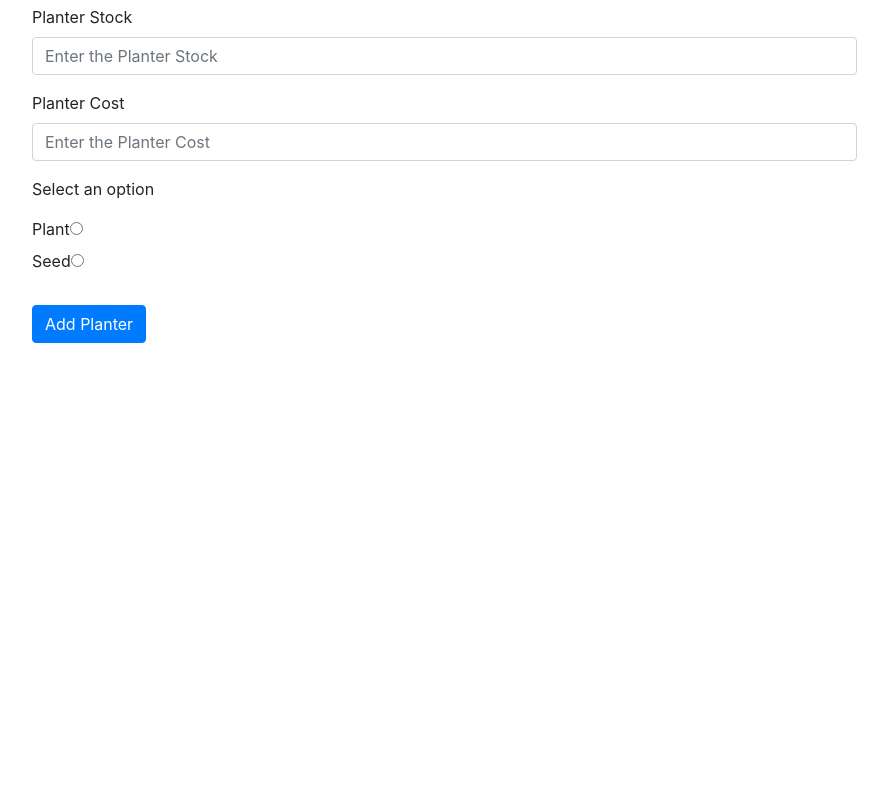
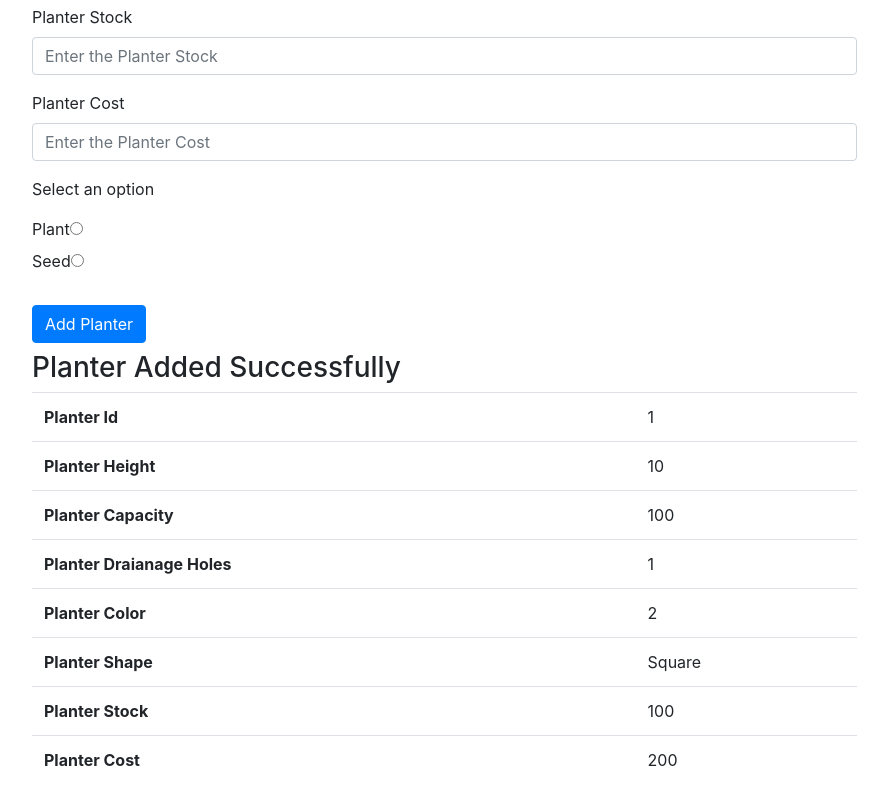
Before and after one commit to yashbhatia100/OnlinePlantNursery-UI, a React (Create React App) app in the folder onlineplantnursery/: page /addplanter in a window 1280 px wide. Shown: the part 519-1319 px from the top of the page, without its empty margins (53-941 px from the left). Before the commit the page ends 870 px from the top, so only its background shows below. Built offline with nearby package versions, Linux system fonts and the light colour scheme.

Commit message:
Validation Checking

```diff
--- a/onlineplantnursery/src/component/Planter/AddPlanter.js
+++ b/onlineplantnursery/src/component/Planter/AddPlanter.js
@@ -20,7 +20,8 @@ export default function AddPlanter() {
     { id: 2, name: "Carrot" },
   ];
 
-  const planter = {
+  const mockplanter = {
+    planterId:1,
     planterHeight: 10,
     planterCapacity: 100,
     planterColor: 2,
@@ -51,7 +52,6 @@ export default function AddPlanter() {
     planterShape: undefined,
     planterStock: undefined,
     planterCost: undefined,
-    plantId: undefined,
     seedId: undefined,
     product: undefined,
     errMsg: undefined,
@@ -65,8 +65,10 @@ export default function AddPlanter() {
       planterShape: undefined,
       planterStock: undefined,
       planterCost: undefined,
-    },
+    }
   };
+
+  const response = {planter:mockplanter,errMsg:undefined};
   const [state, setNewState] = useState(initialState);
 
   const submitHandler = (event) => {
@@ -102,54 +104,54 @@ export default function AddPlanter() {
     }
 
     const newValidations = { ...state.validations, [fieldName]: validationMsg };
-    let newState = {
+    const newState = {
       ...state,
       [fieldName]: fieldValue,
       planter: undefined,
       errMsg: undefined,
-      validation: newValidations,
+      validation: newValidations
     };
     setNewState(newState);
   };
 
   const validatePlanterHeight = (planterHeight) => {
-    console.log("inside validate Planter");
+    console.log("inside validate Planter Height");
     if (planterHeight < 0) {
-      return validationMessage.planterHeightSmallerThanZero;
+      return validationMessage.invalidPlanterHeight;
     }
     return undefined;
   };
 
   const validatePlanterCapacity = (planterCapacity) => {
     if (planterCapacity < 0) {
-      return validationMessage.planterCapacitySmallerThanZero;
+      return validationMessage.invalidPlanterCapacity;
     }
     return undefined;
   };
   const validatePlanterDraingeHoles = (planterDrainageHoles) => {
     if (planterDrainageHoles < 0) {
-      return validationMessage.platnterDrainaheHolesSmallerThanZero;
+      return validationMessage.invalidPlatnterDrainageHoles;
     }
     return undefined;
   };
 
   const validatePlanterShape = (planterShape) => {
     if (planterShape.length < 3) {
-      return validationMessage.planterShapelessThanthree;
+      return validationMessage.invalidPlanterShape;
     }
     return undefined;
   };
 
   const validatePlanterCost = (planterCost) => {
     if (planterCost < 0) {
-      return validationMessage.planterCostLessThanZero;
+      return validationMessage.invalidPlanterCost;
     }
     return undefined;
   };
 
   const validatePlanterStock = (planterStock) => {
     if (planterStock < 0) {
-      return validationMessage.PlanterStocklessthanZero;
+      return validationMessage.invalidPlanterStock;
     }
     return undefined;
   };
@@ -339,19 +341,19 @@ export default function AddPlanter() {
       </form>
       <h2>{state.formstatus}</h2>
 
-      {state.planter ? (
+      {response.planter ? (
         <div>
           <h3>Planter Added Successfully</h3>
-          <DisplayPlanter planter={state.planter} />
+          <DisplayPlanter planter={response.planter} />
         </div>
       ) : (
         ""
       )}
-      {state.errMsg ? (
+      {response.errMsg ? (
         <div>
           <h3> Planter was not Added Successfully</h3>
           <br />
-          {state.errMsg}
+          {response.errMsg}
         </div>
       ) : (
         ""
--- a/onlineplantnursery/src/component/Planter/Navbar.js
+++ b/onlineplantnursery/src/component/Planter/Navbar.js
@@ -2,7 +2,7 @@ import { Link } from "react-router-dom";
 export default function Navbar() {
   return (
     <div>
-      <nav className="navbar navbar-expand-lg navbar-light bg-light">
+      <nav className="navbar navbar-expand-lg navbar-dark bg-dark">
         <div className="collapse navbar-collapse" id="navbarSupportedContent">
           <ul className="navbar-nav mr-auto">
             <li className="nav-item active">
--- a/onlineplantnursery/src/component/Planter/validationMessage.js
+++ b/onlineplantnursery/src/component/Planter/validationMessage.js
@@ -1,12 +1,11 @@
-const validationMessage={
-    planterHeightSmallerThanZero:"Planter Height can't be less than zero or negative.",
-    planterCapacitySmallerThanZero:"Planter Height can't be less than zero or negative.",
-    platnterDrainaheHolesSmallerThanZero:"Planter Drainage Holes can't be less than zero or negative.",
-    PlanterStocklessthanZero:"Planter Stock can't be less than zero or negative.",
-    planterCostLessThanZero:"Planter Cost can't be less than zero or negative.",
-    planterShapelessThanthree:"Planter Shape should be of length more than three"
-
-
-}
+const validationMessage = {
+  invalidPlanterHeight: "Planter Height can't be less than zero or negative.",
+  invalidPlanterCapacity: "Planter Height can't be less than zero or negative.",
+  invalidPlatnterDrainageHoles:
+    "Planter Drainage Holes can't be less than zero or negative.",
+  invalidPlanterStock: "Planter Stock can't be less than zero or negative.",
+  invalidPlanterCost: "Planter Cost can't be less than zero or negative.",
+  invalidPlanterShape: "Planter Shape should be of length more than three",
+};
 
 export default validationMessage;
```
